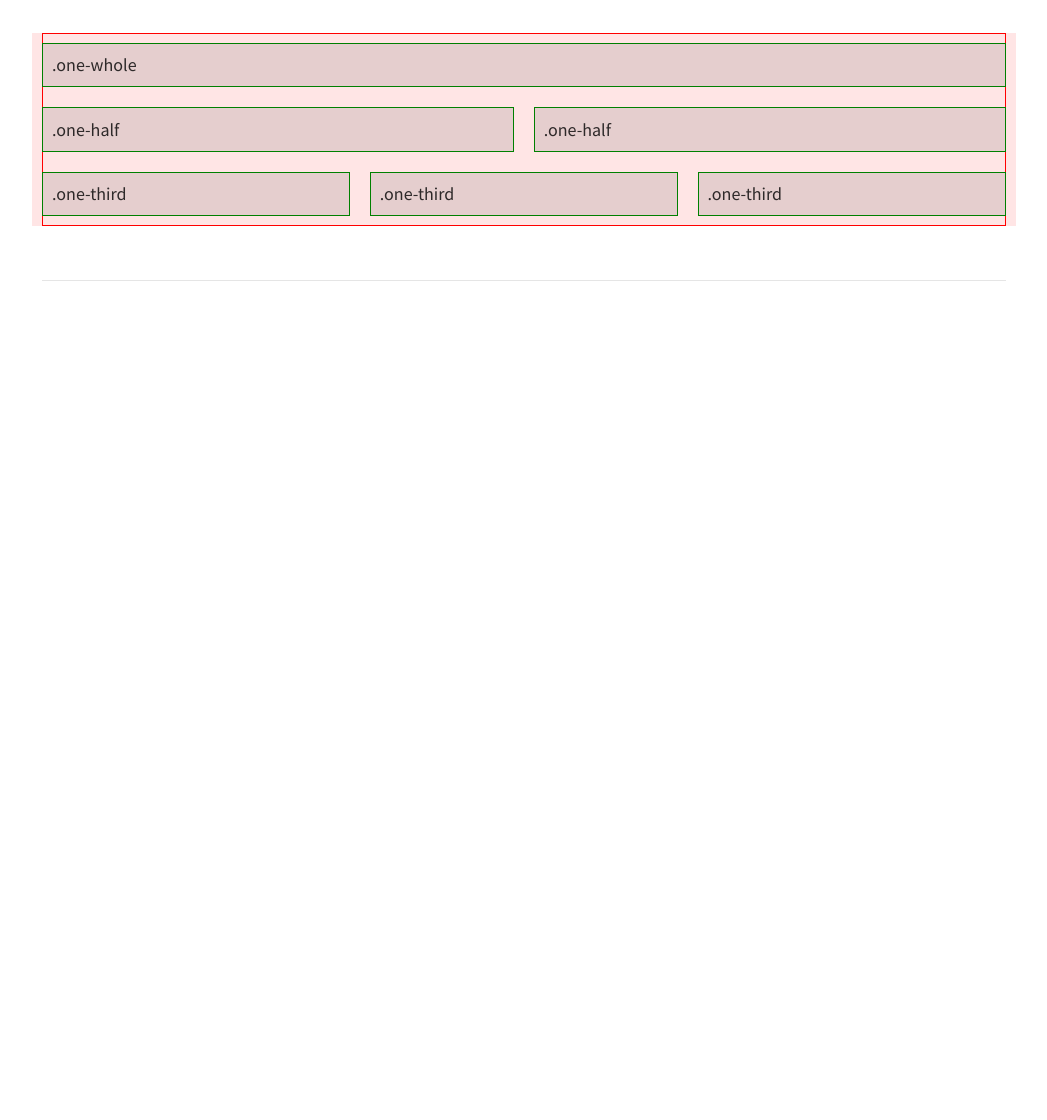
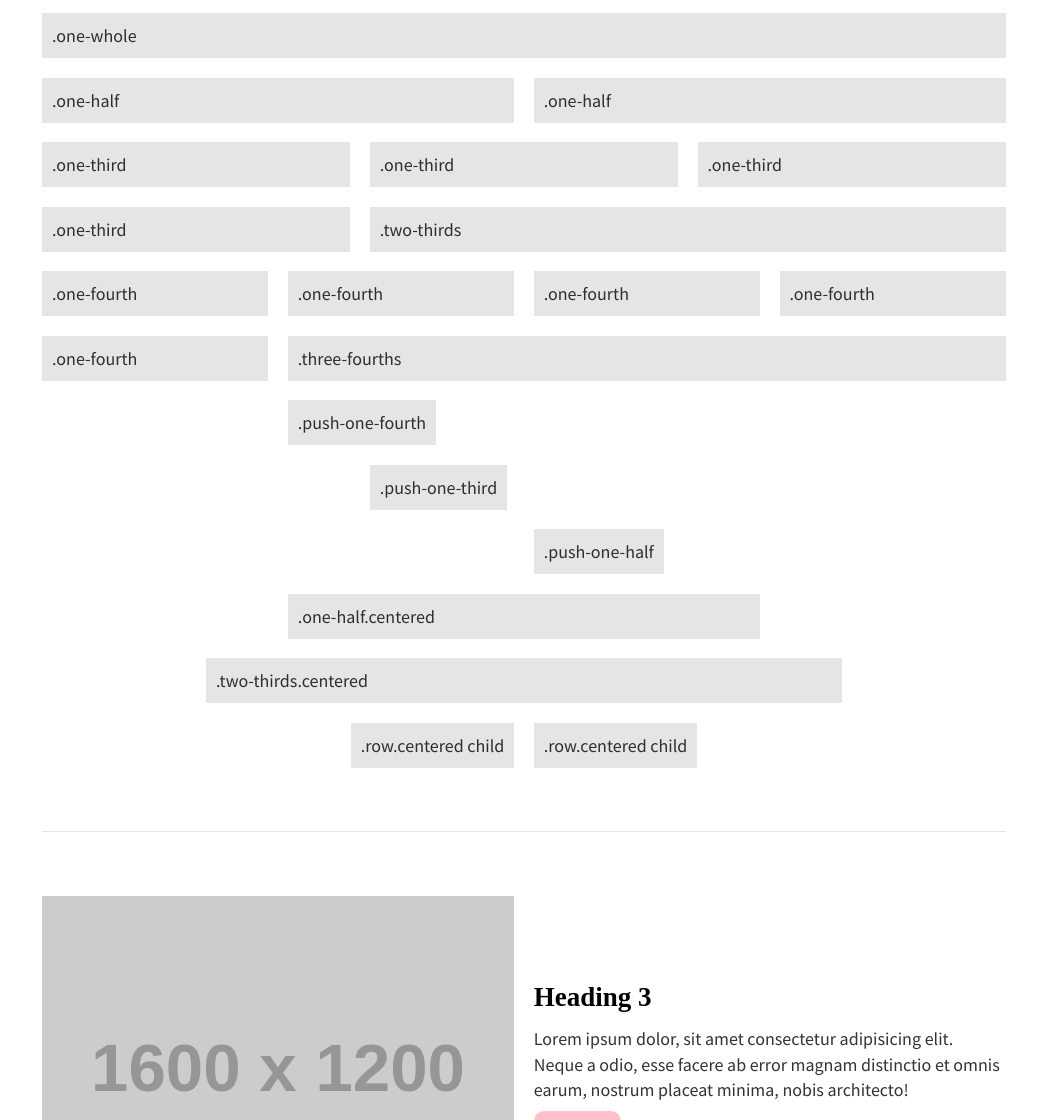
Before and after one commit to cassandraneri/sassybase, a plain HTML site: page index.html in a window 1280 px wide. Shown: the part 1680-2800 px from the top of the page, without its empty margins (116-1163 px from the left). Before the commit the page ends 2015 px from the top, so only its background shows below. Drawn offline with Linux system fonts and the light colour scheme; placeholder pictures from the web are drawn by us; a web font is replaced by a local one.

Commit message:
finished step 5

```diff
--- a/index.html
+++ b/index.html
@@ -40,27 +40,115 @@
 
     <hr />
 
-    <img src="http://via.placeholder.com/2000x1000" width="1000" height="2000" alt="Placeholder Image" />
+    <img src="http://via.placeholder.com/2000x1000" width="2000" height="1000" alt="Placeholder Image" />
 
     <hr />
 
     <div class="demo">
 
         <div class="row">
-            <div class="one-whole column">.one-whole</div>
+            <div class="one-whole">.one-whole</div>
         </div>
 
         <div class="row">
-            <div class="one-half column">.one-half</div>
-            <div class="one-half column">.one-half</div>
+            <div class="one-half">.one-half</div>
+            <div class="one-half">.one-half</div>
         </div>
 
         <div class="row">
-            <div class="one-third column">.one-third</div>
-            <div class="one-third column">.one-third</div>
-            <div class="one-third column">.one-third</div>
+            <div class="one-third">.one-third</div>
+            <div class="one-third">.one-third</div>
+            <div class="one-third">.one-third</div>
         </div>
 
+        <div class="row">
+            <div class="one-third">.one-third</div>
+            <div class="two-thirds">.two-thirds</div>
+        </div>
+
+        <div class="row">
+            <div class="one-fourth">.one-fourth</div>
+            <div class="one-fourth">.one-fourth</div>
+            <div class="one-fourth">.one-fourth</div>
+            <div class="one-fourth">.one-fourth</div>
+        </div>
+
+        <div class="row">
+            <div class="one-fourth">.one-fourth</div>
+            <div class="three-fourths">.three-fourths</div>
+        </div>
+
+        <div class="row">
+            <div class="push-one-fourth">.push-one-fourth</div>
+        </div>
+
+        <div class="row">
+            <div class="push-one-third">.push-one-third</div>
+        </div>
+
+        <div class="row">
+            <div class="push-one-half">.push-one-half</div>
+        </div>
+
+        <div class="row">
+            <div class="one-half centered">.one-half.centered</div>
+        </div>
+
+        <div class="row">
+            <div class="two-thirds centered">.two-thirds.centered</div>
+        </div>
+
+        <div class="row centered">
+            <div>.row.centered child</div>
+            <div>.row.centered child</div>
+        </div>
+
+    </div>
+
+    <hr />
+
+    <div class="row">
+        <div class="one-half">
+            <img src="https://via.placeholder.com/1600x1200" alt="Placeholder">
+        </div>
+        <div class="one-half">
+            <h3>Heading 3</h3>
+            <p>Lorem ipsum dolor, sit amet consectetur adipisicing elit. Neque a odio, esse facere ab error magnam distinctio et omnis earum, nostrum placeat minima, nobis architecto!</p>
+            <a href="#" class="button">Button</a>
+        </div>
+    </div>
+
+    <div class="row swapped">
+        <div class="one-half">
+            <img src="https://via.placeholder.com/1600x1200" alt="Placeholder">
+        </div>
+        <div class="one-half">
+            <h3>Heading 3</h3>
+            <p>Lorem ipsum dolor, sit amet consectetur adipisicing elit. Neque a odio, esse facere ab error magnam distinctio et omnis earum, nostrum placeat minima, nobis architecto!</p>
+            <a href="#" class="button">Button</a>
+        </div>
+    </div>
+
+    <div class="row stacked">
+        <div class="one-half">
+            <img src="https://via.placeholder.com/1600x1200" alt="Placeholder">
+        </div>
+        <div class="one-half">
+            <h3>Heading 3</h3>
+            <p>Lorem ipsum dolor, sit amet consectetur adipisicing elit. Neque a odio, esse facere ab error magnam distinctio et omnis earum, nostrum placeat minima, nobis architecto!</p>
+            <a href="#" class="button">Button</a>
+        </div>
+    </div>
+
+    <hr />
+
+    <div class="row align-top">
+        <div class="one-fourth">
+            <h3>Heading 3</h3>
+        </div>
+        <div class="three-fourths">
+            <p>Lorem ipsum dolor sit amet consectetur, adipisicing elit. Quas mollitia repudiandae ipsa. Dolores ut dignissimos corporis fugit sint nesciunt doloribus, iusto quos sunt, cumque neque obcaecati accusamus, earum architecto quaerat sit maiores a reiciendis atque ea facere commodi esse praesentium. Nihil corporis eius impedit quia eaque recusandae minus dolorem obcaecati.</p>
+        </div>
     </div>
 
     <hr />
--- a/scss/partials/_grid.scss
+++ b/scss/partials/_grid.scss
@@ -4,31 +4,61 @@ $gridgap: 2%;
 
 .row {
     display: flex;
+    flex-wrap: wrap;
     margin-left: -($gridgap / 2);
     margin-right: -($gridgap / 2);
+    align-items: center;
+    margin-bottom: 3em;
 
     > * {
        margin: ($gridgap / 2);
+       flex-grow: 1;
     }
 
-    .one-whole { width: 100%; }
-    .one-half { width: 50%; }
-    .one-third { width: 33.3333%; }
+    &.centered { justify-content: center; }
+    &.swapped { flex-direction: row-reverse; }
+    &.stacked { flex-direction: column; }
+    &.align-top { align-items: flex-start; }
+
+    @media (min-width: $breakpoint-small) {
+
+        > * {
+            flex-grow: 0;
+        }
+
+        .one-whole { width: 100% - $gridgap; }
+        .one-half { width: 50% - $gridgap; }
+        .one-third { width: 33.3333% - $gridgap; }
+        .two-thirds { width: 66.6666% - $gridgap; }
+        .one-fourth { width: 25% - $gridgap; }
+        .three-fourths { width: 75% - $gridgap; }
+
+        .push-one-fourth { margin-left: 25% + ($gridgap / 2); }
+        .push-one-third { margin-left: 33.3333% + ($gridgap / 2); }
+        .push-one-half { margin-left: 50% + ($gridgap / 2); }
+
+        .centered {
+            margin-left: auto;
+            margin-right: auto;
+        }
+
+    }
 
 }
 
 // FOR DEMO PURPOSES ONLY
 .demo {
     //border: 1px solid red;
-    box-shadow: inset 0 0 0 1px red;
+    // box-shadow: inset 0 0 0 1px red;
 
     .row {
-        background-color: rgba(255,0,0,.1);
+        // background-color: rgba(255,0,0,.1);
+        margin-bottom: 0;
 
         > * {
             background-color: rgba(0,0,0,.1);
-            padding: ($gridgap / 2);
-            box-shadow: inset 0 0 0 1px green;
+            padding: 1%;
+            // box-shadow: inset 0 0 0 1px green;
         }
     }
 
--- a/scss/partials/_typography.scss
+++ b/scss/partials/_typography.scss
@@ -12,7 +12,7 @@ body {
     font-size: 100%;
     line-height: 1.4;
 }
-h1, h2, h3, h4, h5, h6 { margin: 0 0 .5em 0; }
+h1, h2, h3, h4, h5, h6, p { margin: 0 0 .5em 0; }
 
 /* TRADITIONAL TYPOGRAPHIC SCALE */
 h1 {
```
Also changed, not shown: css/style.css, 2 other files.
